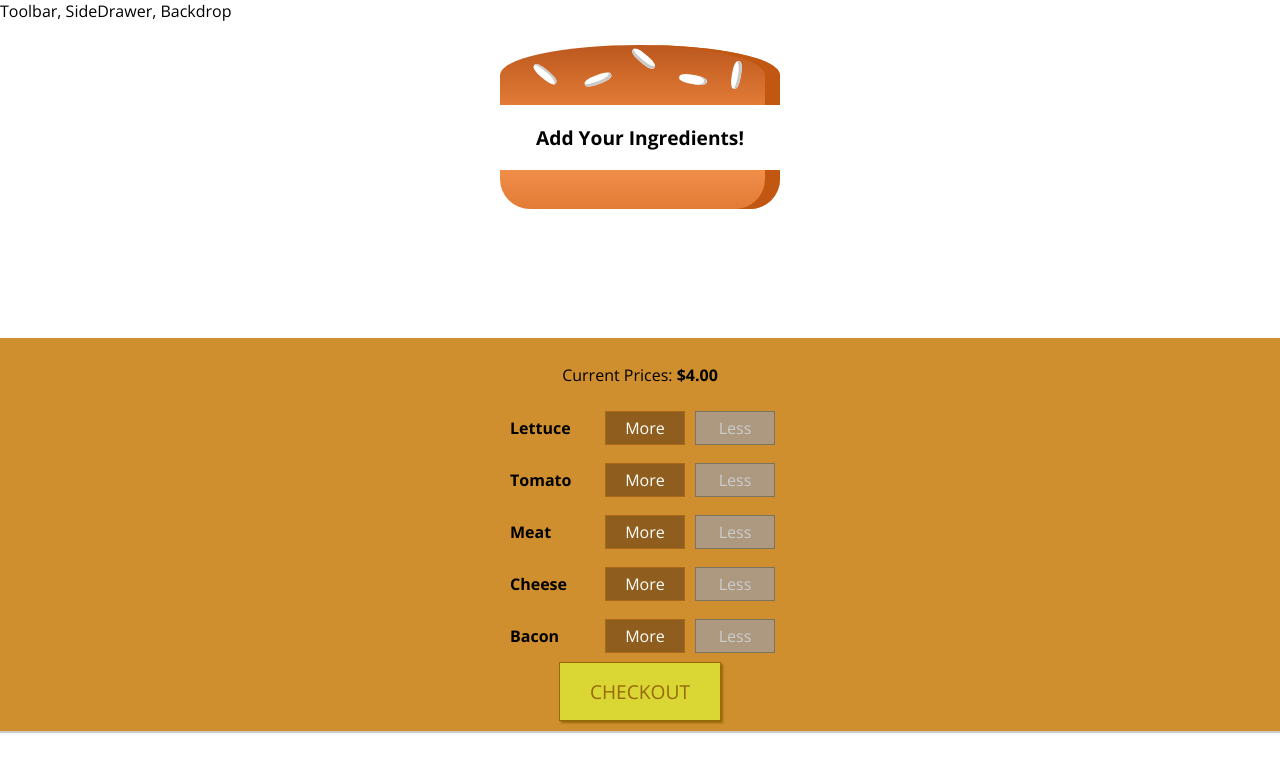
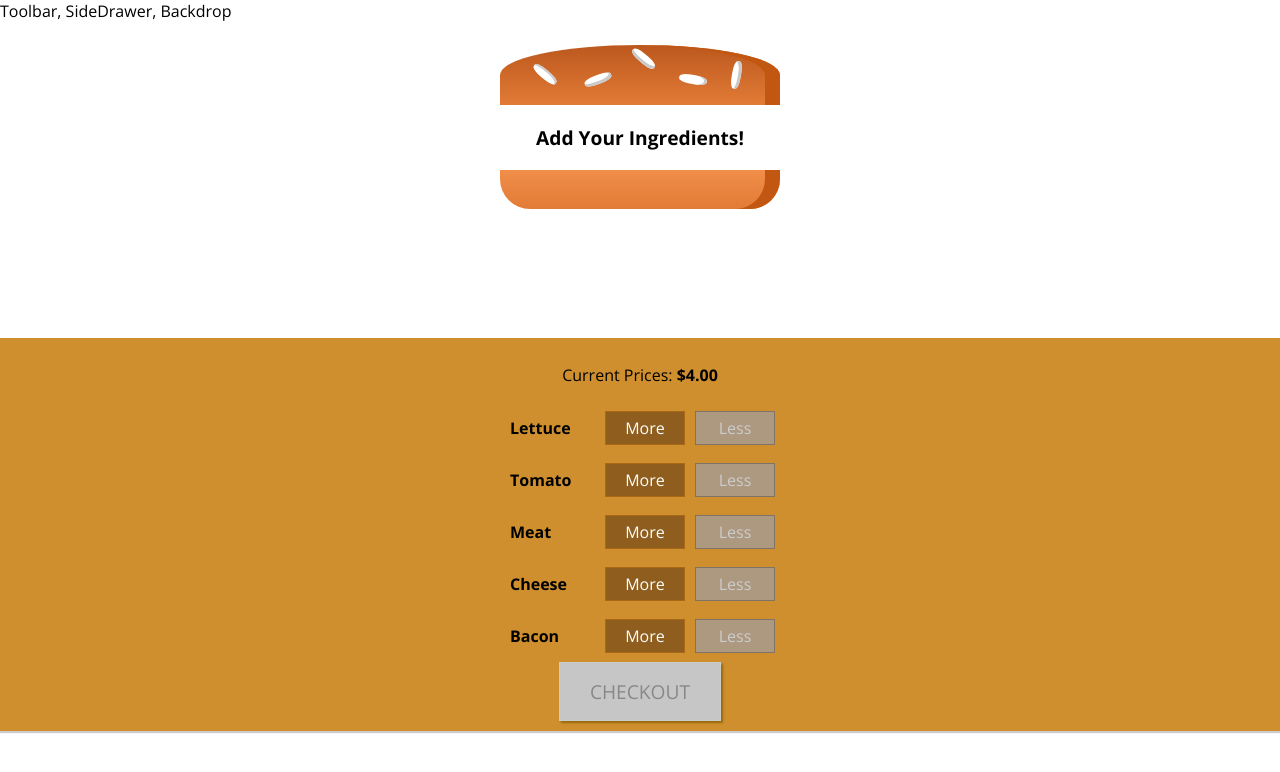
Before and after one commit to nickitza/burger_builder, a React (Create React App) app: page / in a window 1280 px wide. Shown: the top 772 px of the page. Built offline with nearby package versions, Linux system fonts and the light colour scheme.

Commit message:
disable checkout button logic

```diff
--- a/src/components/Burger/BuildControls/BuildControl/BuildControl.js
+++ b/src/components/Burger/BuildControls/BuildControl/BuildControl.js
@@ -13,7 +13,7 @@ const buildControl = (props) => (
       disabled = {props.disabled}
       className={classes.Less}
       onClick={props.remove}>
-        Less
+      Less
     </button>
   </div>
 )
--- a/src/components/Burger/BuildControls/BuildControls.js
+++ b/src/components/Burger/BuildControls/BuildControls.js
@@ -22,7 +22,11 @@ const buildControls = (props) => (
               disabled={props.disabled[control.type]}
               />
     })}
-    <button className={classes.OrderButton}>CHECKOUT</button>
+    <button
+      className={classes.OrderButton}
+      disabled={!props.purchaseable}>
+        CHECKOUT
+    </button>
   </div>
 )
 
--- a/src/containers/BurgerBuilder/BurgerBuilder.js
+++ b/src/containers/BurgerBuilder/BurgerBuilder.js
@@ -23,8 +23,7 @@ class BurgerBuilder extends React.Component{
     totalPrice: 4,
     purchaseable: false
   }
-  updatePurchaseState () {
-    const ingredients = { ...this.state.ingredients }
+  updatePurchaseState (ingredients) {
     let ingredientsArray = Object.keys(ingredients)
       .map(igKey => {
         return ingredients[igKey]
@@ -46,6 +45,7 @@ class BurgerBuilder extends React.Component{
     const oldPrice = this.state.totalPrice
     const newPrice = oldPrice + priceAddition
     this.setState({totalPrice: newPrice, ingredients: updatedIngredients})
+    this.updatePurchaseState(updatedIngredients);
   }
 
   removeIngredientHandler = (type) => {
@@ -79,6 +79,7 @@ class BurgerBuilder extends React.Component{
           removeIngredient={this.removeIngredientHandler}
           disabled = {disabledInfo}
           price = {this.state.totalPrice}
+          purchaseable = {this.state.purchaseable}
           />
       </Aux>
     )
```
Also changed, not shown: src/components/UI/Modal/Modal.js (added).
